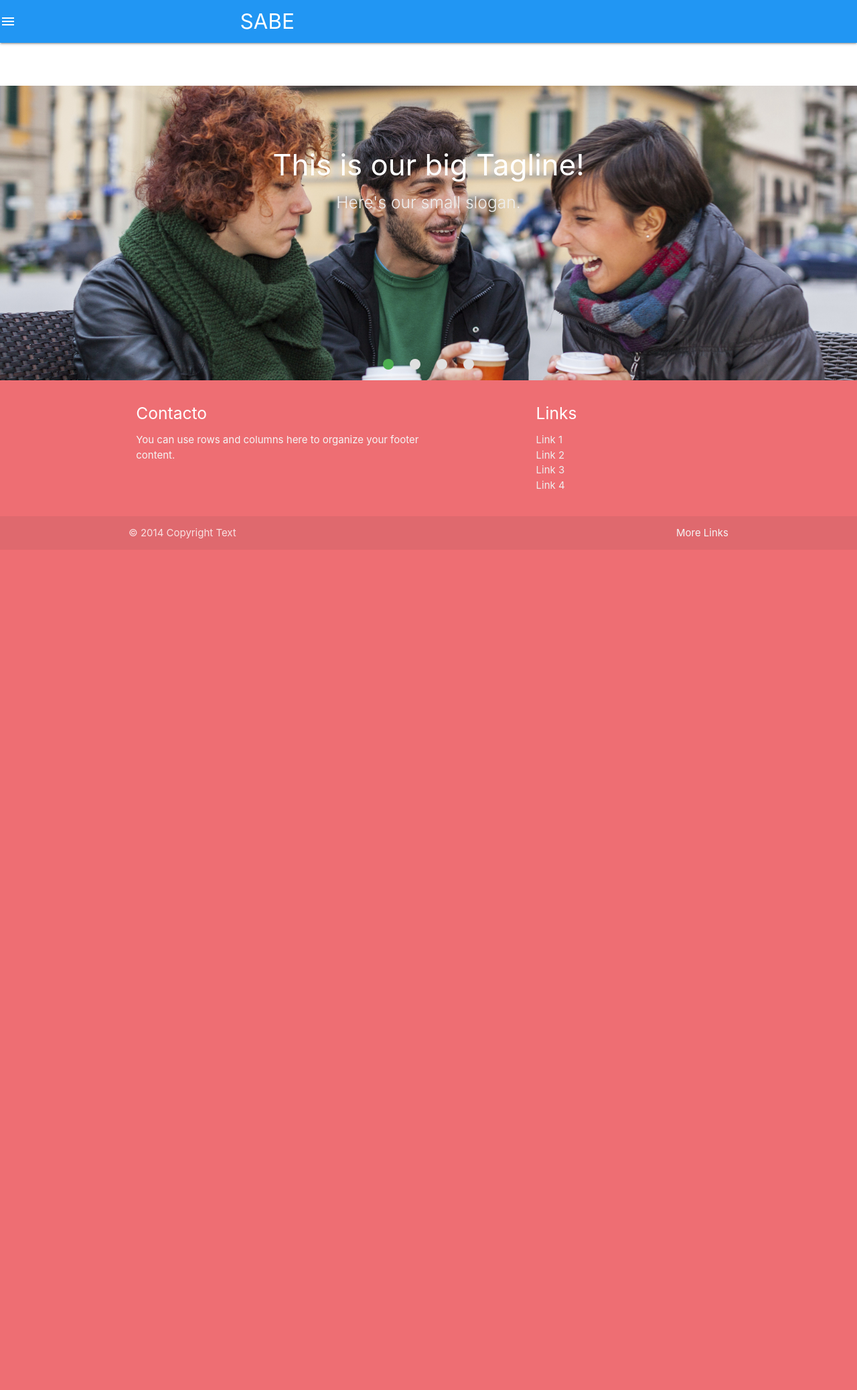
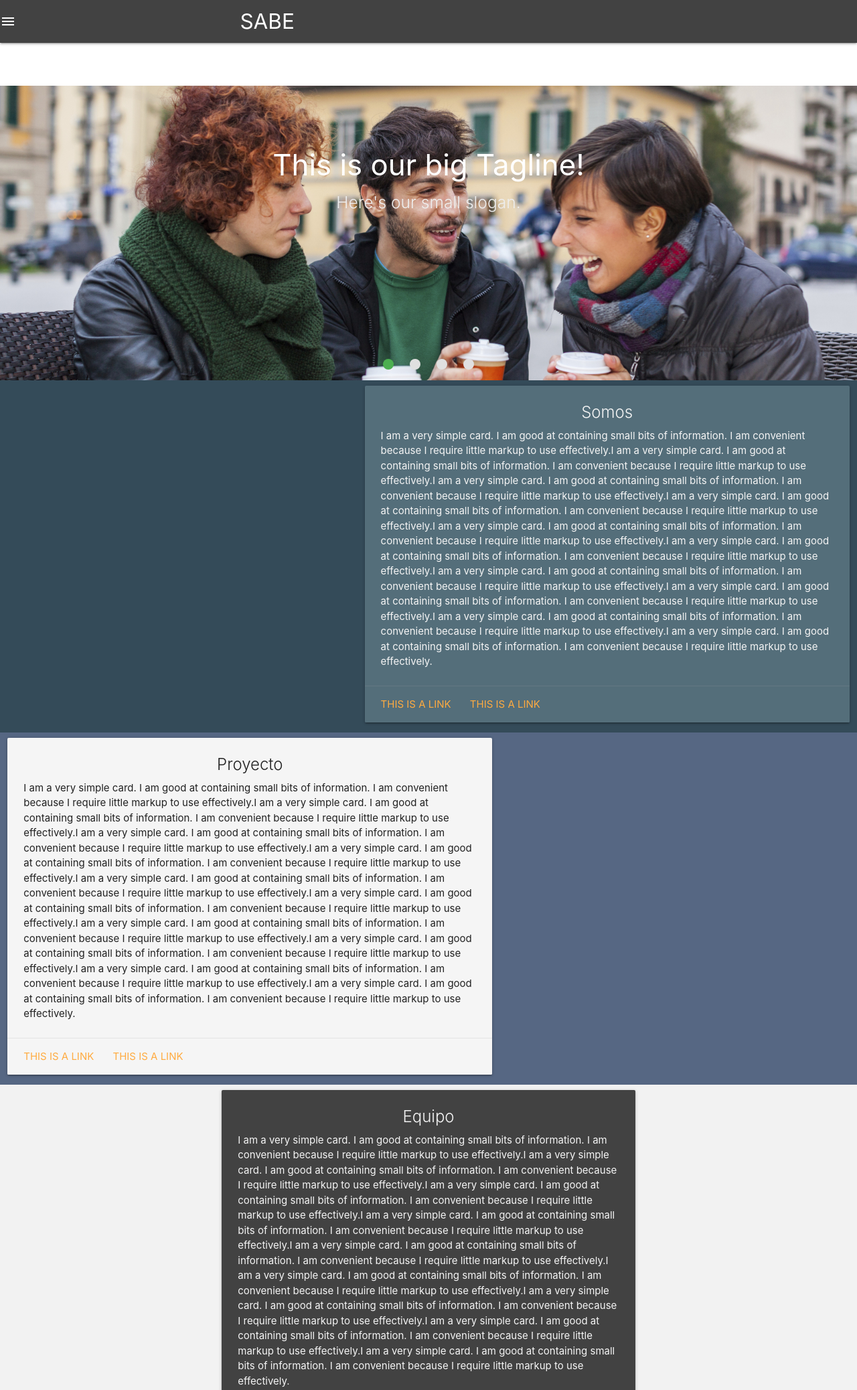
Before and after one commit to Ing-De-Software-1/admin_projects, a Flask app: page / in a window 1280 px wide. Shown: the top 2076 px of the page at 67% size. Before the commit the page ends 821 px from the top, so only its background shows below. Run offline with Flask 2, Linux system fonts and the light colour scheme; some libraries are stand-ins or nearby versions.

Commit message:
Added css and cards

```diff
--- a/main.py
+++ b/main.py
@@ -2,4 +2,4 @@ from views import *
 
 
 if __name__ == '__main__':
-	app.run(host='localhost', port=5001)
+	app.run(host='localhost', port=5022)
--- /dev/null
+++ b/static/css/card.css
@@ -0,0 +1,21 @@
+.bottomCard{
+    margin-bottom: 0 !important;
+}
+.card1{
+    background-color: #344B59;
+}
+.card2{
+    background-color: #566783;
+}
+.card3{
+    background-color: #F2F2F2;
+}
+.card4{
+    background-color: #8B8C80;
+}
+.card5{
+    background-color: #516373;
+}
+.card6{
+    background-color: #F2EFDF;
+}
--- a/templates/index.html
+++ b/templates/index.html
@@ -2,6 +2,7 @@
 {% block content %}
     {% from "macro/navbar.html" import navbar %}
     {% from "macro/footer.html" import footer %}
+    {% from "macro/card.html" import card %}
         {{ navbar() }}
 <main>
     <div class="slider grey lighten-1">
@@ -36,6 +37,7 @@
             </li>
         </ul>
     </div>
+    {{card()}}
 </main>
         {{ footer() }}
 {% endblock %}
--- a/templates/layout.html
+++ b/templates/layout.html
@@ -12,6 +12,7 @@
         <link rel="stylesheet" href="{{ url_for('static',filename='css/main.css') }}">
         <link rel="stylesheet" href="{{ url_for('static',filename='css/navbar.css') }}">
         <link rel="stylesheet" href="{{ url_for('static',filename='css/slider.css') }}">
+        <link rel="stylesheet" href="{{ url_for('static',filename='css/card.css') }}">
             <!--Let browser know website is optimized for mobile-->
         <meta name="viewport" content="width=device-width, initial-scale=1.0"/>
   </head>
--- /dev/null
+++ b/templates/macro/card.html
@@ -0,0 +1,116 @@
+{% macro card(label = 'Somos', label1 = 'Proyecto', label2 = 'Equipo', label3 = 'Registrar') %}
+<!-- Card 1-->
+<div class="card1" id="somos">
+    <div class="contaier">
+        <div class="row bottomCard">
+            <div class="col s12 m6 l7 push-l5">
+                <div class="card blue-grey darken-1">
+                    <div class="card-content grey-text text-lighten-4">
+                        <span class="card-title center">{{label}}</span>
+                        <p>I am a very simple card. I am good at containing small bits of information.
+                            I am convenient because I require little markup to use effectively.I am a very simple card. I am good at containing small bits of information.
+                            I am convenient because I require little markup to use effectively.I am a very simple card. I am good at containing small bits of information.
+                            I am convenient because I require little markup to use effectively.I am a very simple card. I am good at containing small bits of information.
+                            I am convenient because I require little markup to use effectively.I am a very simple card. I am good at containing small bits of information.
+                            I am convenient because I require little markup to use effectively.I am a very simple card. I am good at containing small bits of information.
+                            I am convenient because I require little markup to use effectively.I am a very simple card. I am good at containing small bits of information.
+                            I am convenient because I require little markup to use effectively.I am a very simple card. I am good at containing small bits of information.
+                            I am convenient because I require little markup to use effectively.I am a very simple card. I am good at containing small bits of information.
+                            I am convenient because I require little markup to use effectively.I am a very simple card. I am good at containing small bits of information.
+                            I am convenient because I require little markup to use effectively.</p>
+                    </div>
+                    <div class="card-action">
+                        <a href="#">This is a link</a>
+                        <a href="#">This is a link</a>
+                    </div>
+                </div>
+            </div>
+        </div>
+    </div>
+</div>
+<!-- Card 2-->
+<div class="card2" id="proyecto">
+    <div class="contaier">
+        <div class="row bottomCard">
+            <div class="col s12 m6 l7">
+                <div class="card grey lighten-4">
+                    <div class="card-content grey-text text-darken-4">
+                        <span class="card-title center">{{label1}}</span>
+                        <p>I am a very simple card. I am good at containing small bits of information.
+                            I am convenient because I require little markup to use effectively.I am a very simple card. I am good at containing small bits of information.
+                            I am convenient because I require little markup to use effectively.I am a very simple card. I am good at containing small bits of information.
+                            I am convenient because I require little markup to use effectively.I am a very simple card. I am good at containing small bits of information.
+                            I am convenient because I require little markup to use effectively.I am a very simple card. I am good at containing small bits of information.
+                            I am convenient because I require little markup to use effectively.I am a very simple card. I am good at containing small bits of information.
+                            I am convenient because I require little markup to use effectively.I am a very simple card. I am good at containing small bits of information.
+                            I am convenient because I require little markup to use effectively.I am a very simple card. I am good at containing small bits of information.
+                            I am convenient because I require little markup to use effectively.I am a very simple card. I am good at containing small bits of information.
+                            I am convenient because I require little markup to use effectively.I am a very simple card. I am good at containing small bits of information.
+                            I am convenient because I require little markup to use effectively.</p>
+                    </div>
+                    <div class="card-action">
+                        <a href="#">This is a link</a>
+                        <a href="#">This is a link</a>
+                    </div>
+                </div>
+            </div>
+        </div>
+    </div>
+</div>
+<!-- Card 3-->
+<div class="card3" id="equipo">
+    <div class="contaier">
+        <div class="row bottomCard">
+            <div class="col s12 m6 l6 push-l3">
+                <div class="card grey darken-3">
+                    <div class="card-content grey-text text-lighten-4">
+                        <span class="card-title center">{{label2}}</span>
+                        <p>I am a very simple card. I am good at containing small bits of information.
+                            I am convenient because I require little markup to use effectively.I am a very simple card. I am good at containing small bits of information.
+                            I am convenient because I require little markup to use effectively.I am a very simple card. I am good at containing small bits of information.
+                            I am convenient because I require little markup to use effectively.I am a very simple card. I am good at containing small bits of information.
+                            I am convenient because I require little markup to use effectively.I am a very simple card. I am good at containing small bits of information.
+                            I am convenient because I require little markup to use effectively.I am a very simple card. I am good at containing small bits of information.
+                            I am convenient because I require little markup to use effectively.I am a very simple card. I am good at containing small bits of information.
+                            I am convenient because I require little markup to use effectively.I am a very simple card. I am good at containing small bits of information.
+                            I am convenient because I require little markup to use effectively.I am a very simple card. I am good at containing small bits of information.
+                            I am convenient because I require little markup to use effectively.</p>
+                    </div>
+                    <div class="card-action">
+                        <a href="#">This is a link</a>
+                        <a href="#">This is a link</a>
+                    </div>
+                </div>
+            </div>
+        </div>
+    </div>
+</div>
+<!-- Card 4-->
+<div class="card4" id="registrar">
+    <div class="contaier">
+        <div class="row bottomCard">
+            <div class="col s12 m6 l6 push-l3">
+                <div class="card amber lighten-3">
+                    <div class="card-content grey-text text-darken-4">
+                        <span class="card-title center">{{label3}}</span>
+                        <p>I am a very simple card. I am good at containing small bits of information.
+                            I am convenient because I require little markup to use effectively.I am a very simple card. I am good at containing small bits of information.
+                            I am convenient because I require little markup to use effectively.I am a very simple card. I am good at containing small bits of information.
+                            I am convenient because I require little markup to use effectively.I am a very simple card. I am good at containing small bits of information.
+                            I am convenient because I require little markup to use effectively.I am a very simple card. I am good at containing small bits of information.
+                            I am convenient because I require little markup to use effectively.I am a very simple card. I am good at containing small bits of information.
+                            I am convenient because I require little markup to use effectively.I am a very simple card. I am good at containing small bits of information.
+                            I am convenient because I require little markup to use effectively.</p>
+                    </div>
+                    <div class="card-action center">
+                        <button class="btn waves-effect waves-light btn-large center" type="submit" name="action">Registrate
+                            <i class="material-icons right">send</i>
+                        </button>
+                    </div>
+                </div>
+            </div>
+        </div>
+    </div>
+</div>
+
+{%endmacro%}
--- a/templates/macro/footer.html
+++ b/templates/macro/footer.html
@@ -1,6 +1,6 @@
 {% macro footer(location='', label='Contacto') %}
 
-<footer class="page-footer">
+<footer class="page-footer grey darken-3">
     <div class="container">
         <div class="row">
             <div class="col l6 s12">
@@ -18,7 +18,7 @@
             </div>
         </div>
     </div>
-    <div class="footer-copyright">
+    <div class="footer-copyright grey darken-4">
         <div class="container">
             © 2014 Copyright Text
             <a class="grey-text text-lighten-4 right" href="#!">More Links</a>
--- a/templates/macro/navbar.html
+++ b/templates/macro/navbar.html
@@ -5,7 +5,7 @@ label5 = 'Log In', label6 = 'Log Out') %}
 
 <header>
     <nav>
-        <div class="nav-wrapper blue">
+        <div class="nav-wrapper grey darken-3">
             <a href="{{location}}" class="brand-logo">{{label}}</a>
             <a href="#" data-activates="mobile-demo" class="button-collapse"><i class="material-icons">menu</i></a>
             <ul class="right hide-on-med-and-down" id="Navlist">
```
